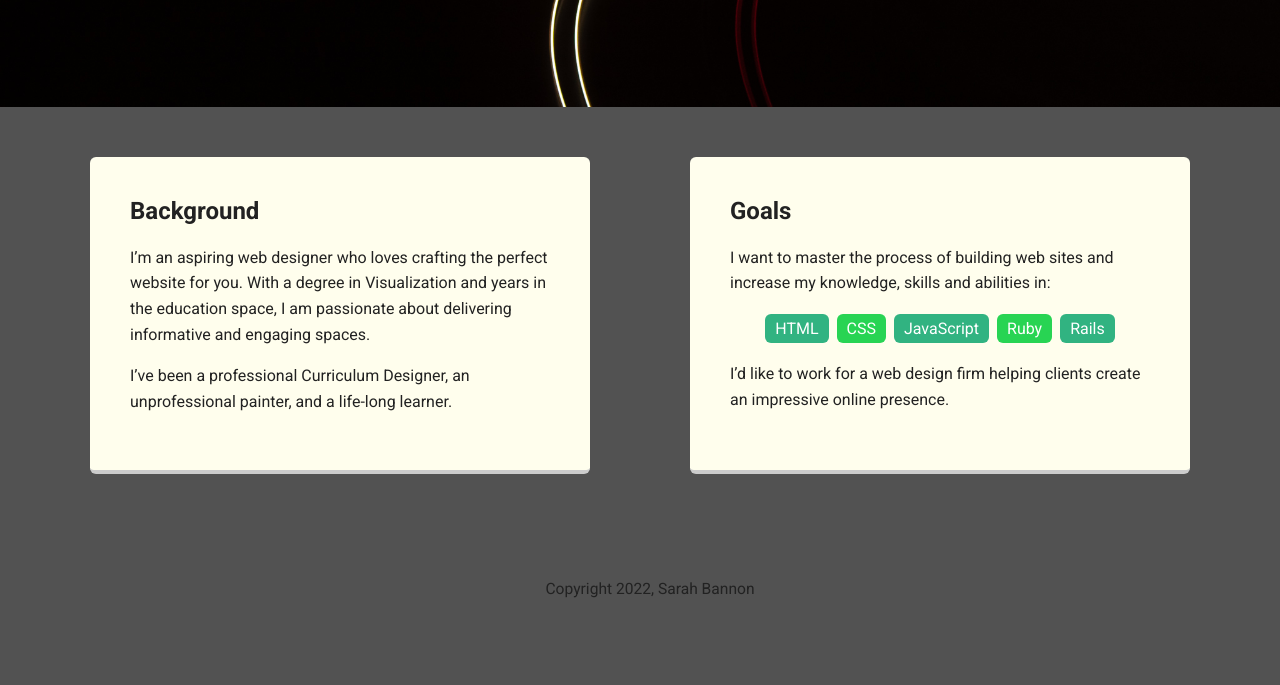
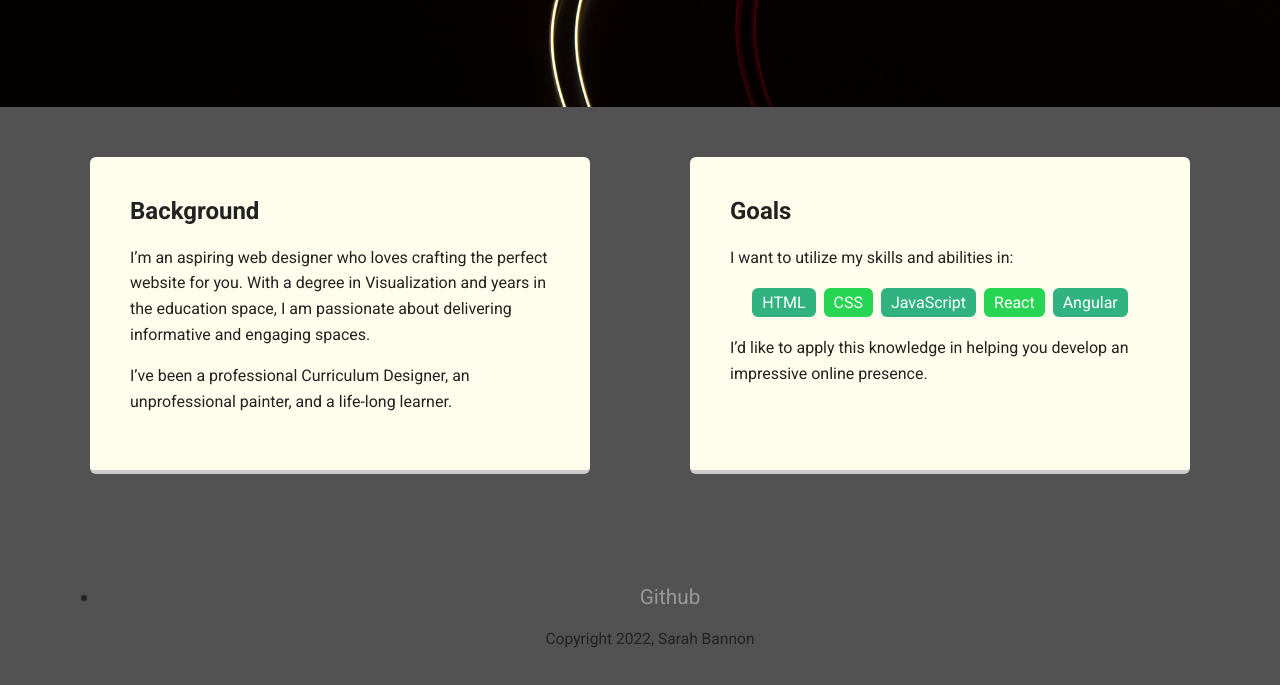
Before and after one commit to sbannon8/treehouse-project-1, a plain HTML site: page index.html in a window 1280 px wide. Shown: the part 363-1048 px from the top of the page. Drawn offline with Linux system fonts and the light colour scheme; a web font is replaced by a local one.

Commit message:
Update index.html

```diff
--- a/index.html
+++ b/index.html
@@ -30,19 +30,22 @@
 
       <div class="card">
         <h2>Goals</h2>
-        <p>I want to master the process of building web sites and increase my knowledge, skills and abilities in:</p>
+        <p>I want to utilize my skills and abilities in:</p>
         <ul class="skills">
           <li>HTML</li>
           <li>CSS</li>
           <li>JavaScript</li>
-          <li>Ruby</li>
-          <li>Rails</li>
+          <li>React</li>
+          <li>Angular</li>
         </ul>
-        <p>I’d like to work for a web design firm helping clients create an impressive online presence.</p>
+        <p>I’d like to apply this knowledge in helping you develop an impressive online presence.</p>
       </div>
 
     </main>
     <footer>
+      <ul>
+        <li><a href="https://github.com/sbannon8" class="social github">Github</a></li>
+      </ul>
       <p class="copyright">Copyright 2022, Sarah Bannon</p>
     </footer>
   </body>
```
